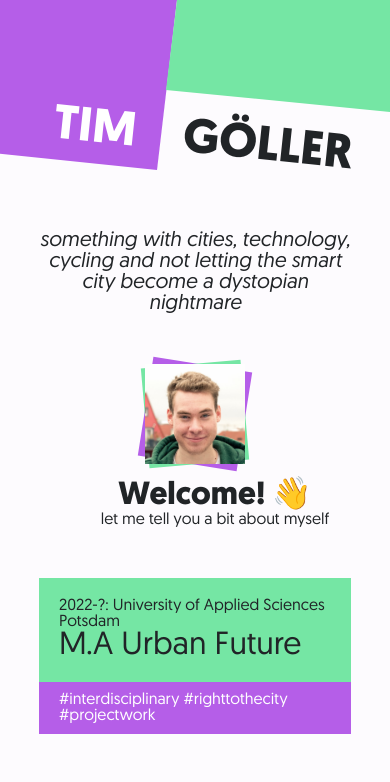
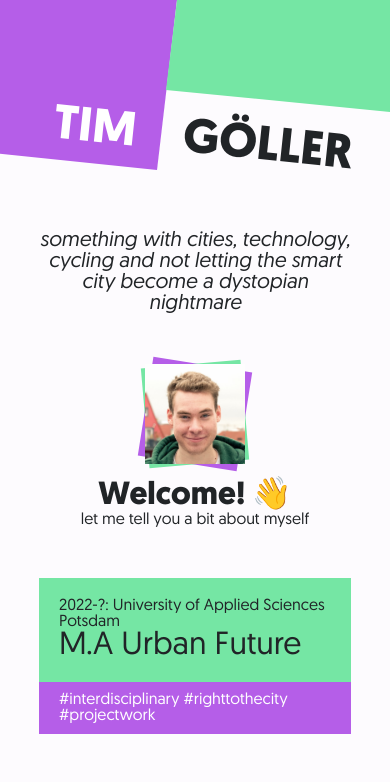
Before and after one commit to timgoeller/me, a plain HTML site: page index.html in a window 390 px wide. Shown: the top 782 px of the page. Drawn offline with Linux system fonts and the light colour scheme.

Commit message:
fix welcome message margin

```diff
--- a/style.css
+++ b/style.css
@@ -106,7 +106,6 @@ body, html {
     }
 }
 
-
 #me-image {
     position: relative;
     height: 110px;
@@ -142,6 +141,12 @@ body, html {
     justify-content: center;
     align-items: center;
     margin-left: 40px;
+}
+
+@media (max-width: 400px) {
+    #welcome-text {
+        margin-left: 0;
+    }
 }
 
 #welcome-text #greeting {
```
